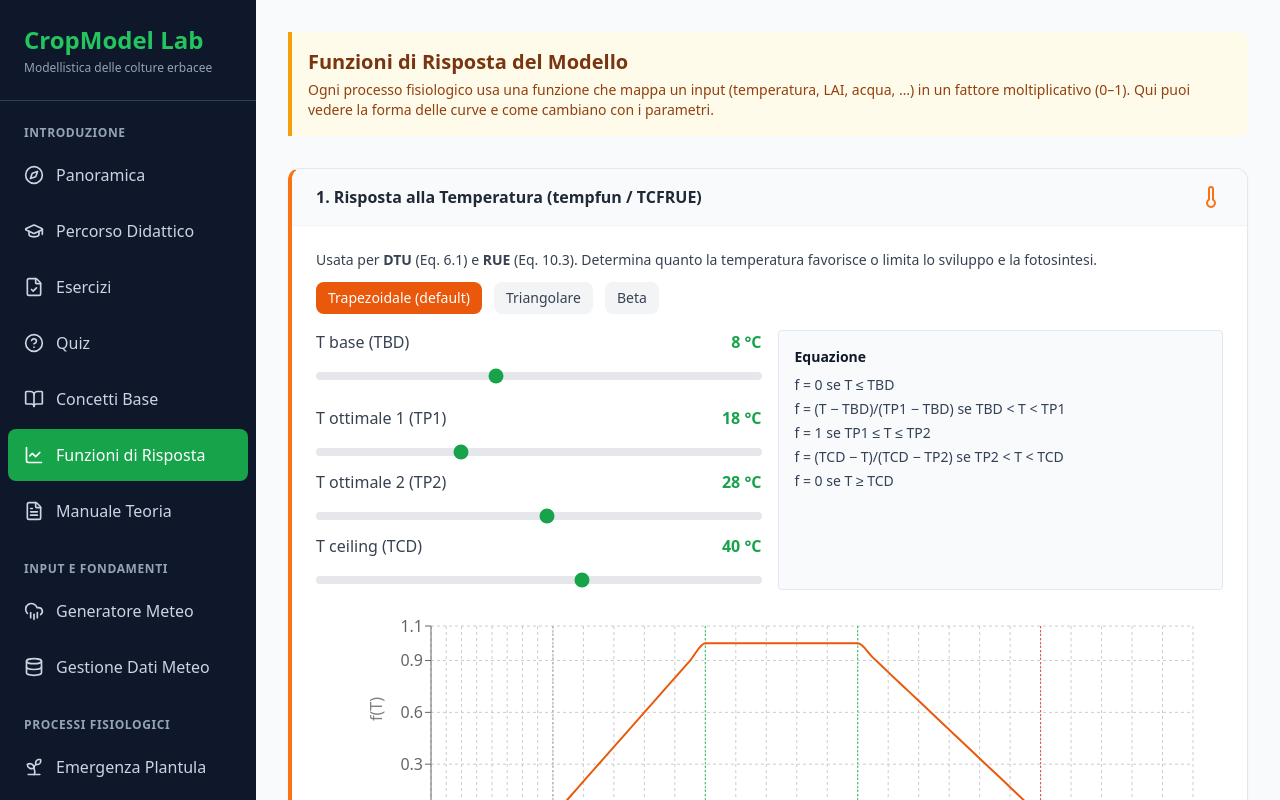
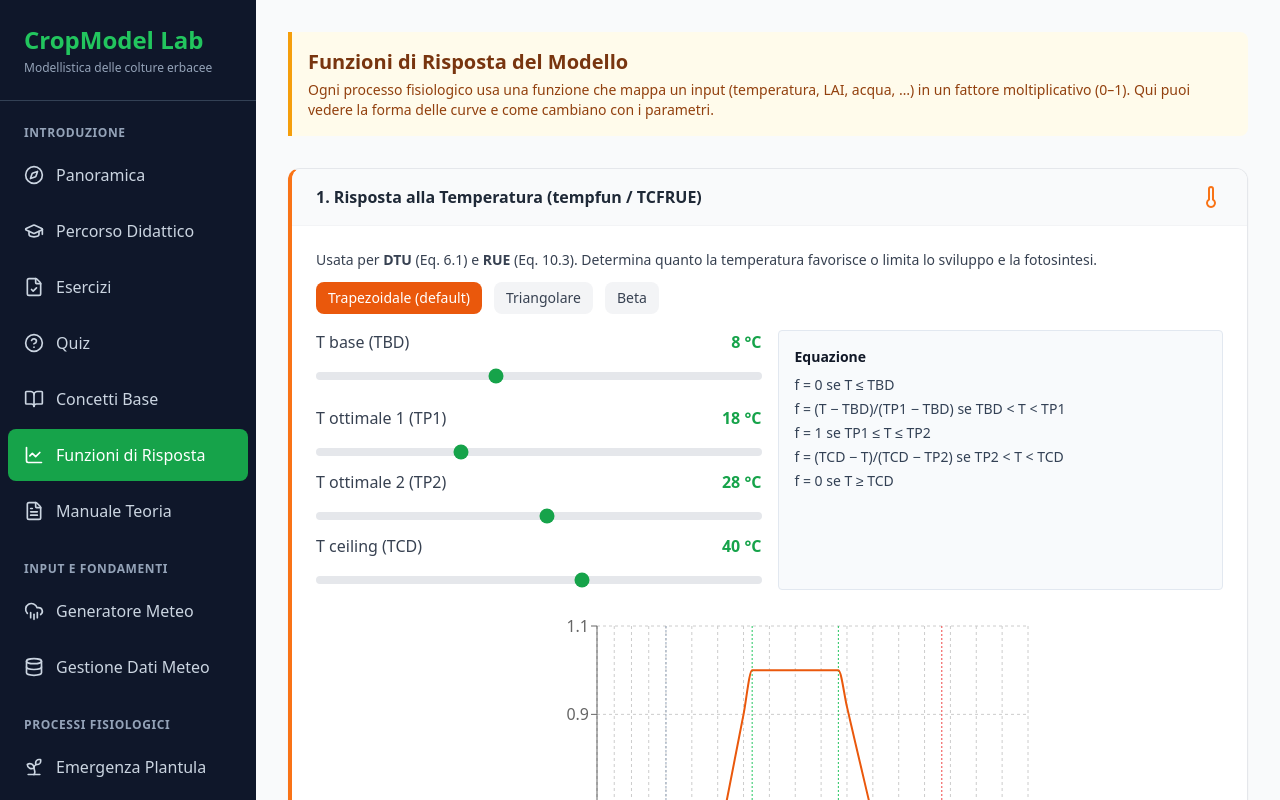
Before and after one commit to MCroci/Lab_CropModel, a React (Vite) app: page / in a window 1280 px wide. Both pictures are taken after a click on the button "Funzioni di Risposta". Built offline with nearby package versions, Linux system fonts and the light colour scheme.

Commit message:
Update ResponseFunctionsView.tsx

```diff
--- a/views/ResponseFunctionsView.tsx
+++ b/views/ResponseFunctionsView.tsx
@@ -4,6 +4,10 @@ import { Card, Slider } from '../components/UI';
 import { CHART_MARGIN } from '../utils/chartMargins';
 import { MathFormula } from '../components/MathFormula';
 import { Thermometer, Droplet, Sun, Zap, CloudRain, Layers } from 'lucide-react';
+
+/** Grafici centrati e quasi quadrati (aspect 1:1): limitati in larghezza per miglior proporzione */
+const RF_CHART_WRAP =
+  'mx-auto w-full max-w-[min(100%,24rem)] sm:max-w-lg md:max-w-xl aspect-square min-h-[220px]';
 
 // Funzioni di risposta (per demo interattiva)
 const tempfunTrapezoid = (t: number, TBD: number, TP1: number, TP2: number, TCD: number): number => {
@@ -150,7 +154,7 @@ export const ResponseFunctionsView: React.FC = () => {
             )}
           </div>
         </div>
-        <div className="h-[280px]">
+        <div className={RF_CHART_WRAP}>
           <ResponsiveContainer width="100%" height="100%">
             <LineChart data={tempData} margin={CHART_MARGIN}>
               <CartesianGrid strokeDasharray="3 3" />
@@ -178,7 +182,7 @@ export const ResponseFunctionsView: React.FC = () => {
         <div className="bg-slate-50 p-3 rounded border border-slate-200 text-sm mb-4 font-mono">
           WSFG = 1 se FTSW ≥ WSSG &nbsp;&nbsp;|&nbsp;&nbsp; WSFG = FTSW/WSSG se FTSW &lt; WSSG
         </div>
-        <div className="h-[260px]">
+        <div className={RF_CHART_WRAP}>
           <ResponsiveContainer width="100%" height="100%">
             <LineChart data={wsfgData} margin={CHART_MARGIN}>
               <CartesianGrid strokeDasharray="3 3" />
@@ -200,7 +204,7 @@ export const ResponseFunctionsView: React.FC = () => {
         <div className="flex gap-4 mb-4">
           <Slider label="K (KPAR)" value={KPAR} min={0.3} max={1.0} step={0.05} onChange={setKPAR} className="max-w-xs" />
         </div>
-        <div className="h-[260px]">
+        <div className={RF_CHART_WRAP}>
           <ResponsiveContainer width="100%" height="100%">
             <LineChart data={fintData} margin={CHART_MARGIN}>
               <CartesianGrid strokeDasharray="3 3" />
@@ -225,7 +229,7 @@ export const ResponseFunctionsView: React.FC = () => {
         <div className="bg-slate-50 p-3 rounded border border-slate-200 text-sm mb-4 font-mono">
           fHeat = 1 se Tmax &lt; soglia &nbsp;&nbsp;|&nbsp;&nbsp; fHeat = 0 se Tmax ≥ estrema &nbsp;&nbsp;|&nbsp;&nbsp; lineare tra le due
         </div>
-        <div className="h-[260px]">
+        <div className={RF_CHART_WRAP}>
           <ResponsiveContainer width="100%" height="100%">
             <LineChart data={heatData} margin={CHART_MARGIN}>
               <CartesianGrid strokeDasharray="3 3" />
@@ -259,7 +263,7 @@ export const ResponseFunctionsView: React.FC = () => {
         <div className="flex gap-4 mb-4">
           <Slider label="Curve Number (CN)" value={CN} min={50} max={95} step={5} onChange={setCN} className="max-w-xs" />
         </div>
-        <div className="h-[260px]">
+        <div className={RF_CHART_WRAP}>
           <ResponsiveContainer width="100%" height="100%">
             <LineChart data={runoffData} margin={CHART_MARGIN}>
               <CartesianGrid strokeDasharray="3 3" />
```
